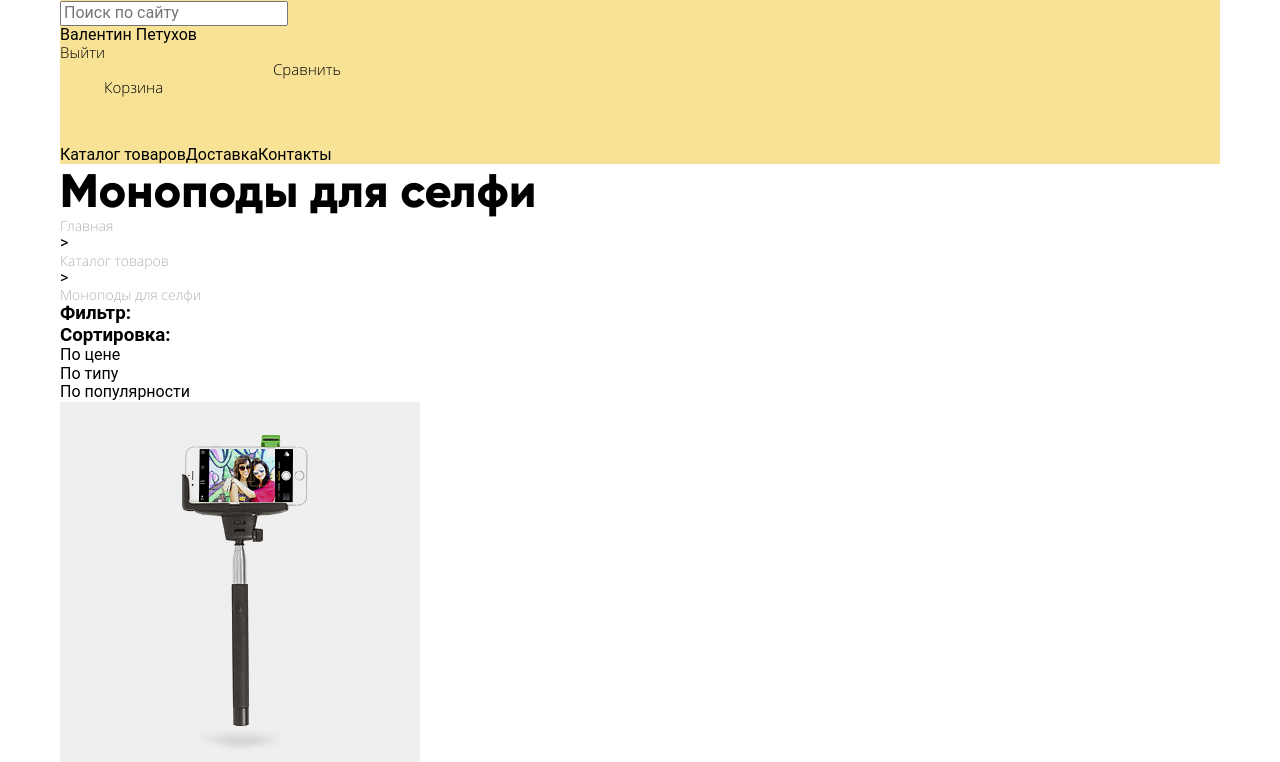
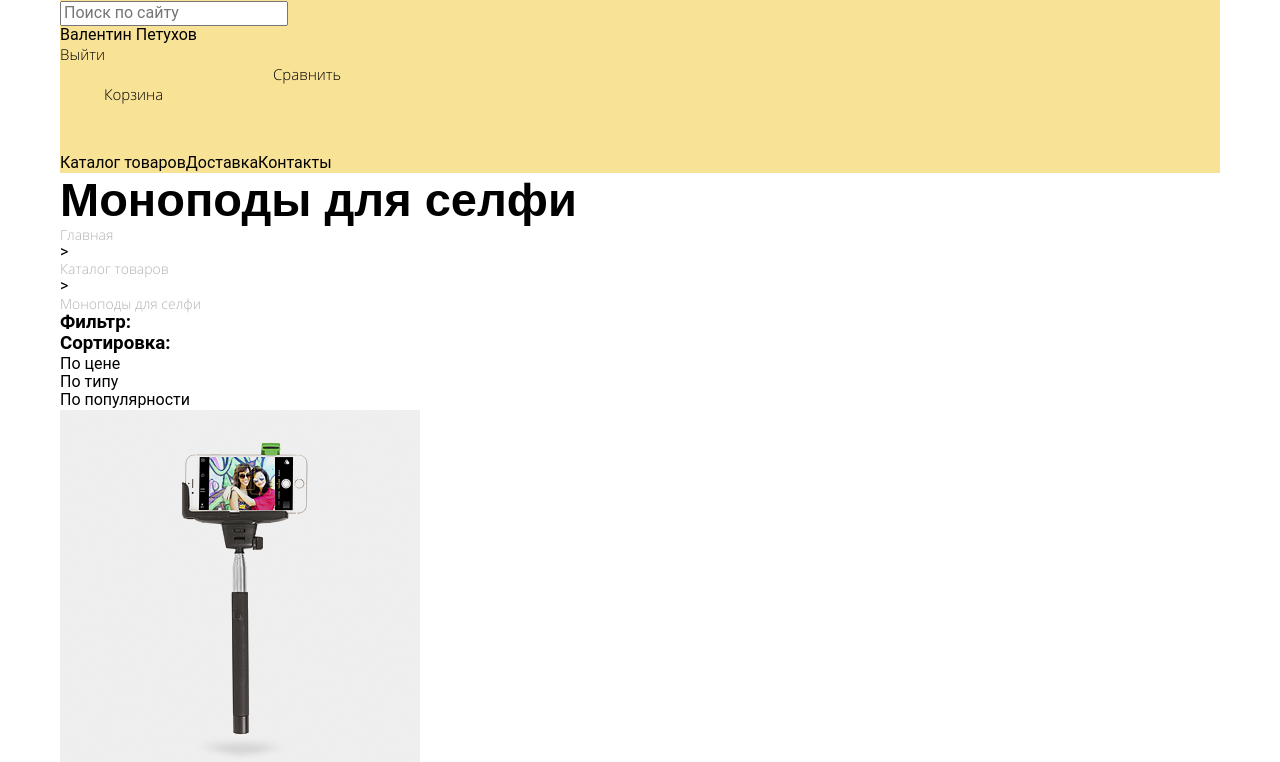
Before and after one commit to gilodo/1488001-device-28, a plain HTML site: page catalogue.html in a window 1280 px wide. Shown: the part 38-800 px from the top of the page. Drawn offline with Linux system fonts and the light colour scheme.

Commit message:
Исправлены ошибки со шрифтами

```diff
--- a/css/styles.css
+++ b/css/styles.css
@@ -1,30 +1,30 @@
 /* ПОДКЛЮЧЕНИЕ ШРИФТОВ */
 
 @font-face {
-    font-family: "Gilroy Extra Bold";
-    src: url("/fonts/gilroyextrabold.woff2") format("woff2"),
-         url("/fonts/gilroyextrabold.woff") format("woff");
-    font-weight: 900;
+    font-family: "Gilroy";
+    src: url("../fonts/gilroyextrabold.woff2") format("woff2"),
+         url("../fonts/gilroyextrabold.woff") format("woff");
+    font-weight: 800;
 }
 
 @font-face {
-    font-family: "Gilroy Light";
-    src: url("/fonts/gilroylight.woff2") format("woff2"),
-         url("/fonts/gilroylight.woff") format("woff");
+    font-family: "Gilroy";
+    src: url("../fonts/gilroylight.woff2") format("woff2"),
+         url("../fonts/gilroylight.woff") format("woff");
     font-weight: 300;
 }
 
 @font-face {
     font-family: "Open Sans";
-    src: url("/fonts/opensans.woff2") format("woff2"),
-         url("/fonts/opensans.woff") format("woff");
+    src: url("../fonts/opensans.woff2") format("woff2"),
+         url("../fonts/opensans.woff") format("woff");
     font-weight: 400;
 }
 
 @font-face {
-    font-family: "Open Sans Light";
-    src: url("/fonts/opensanslight.woff2") format("woff2"),
-         url("/fonts/opensanslight.woff") format("woff");
+    font-family: "Open Sans";
+    src: url("../fonts/opensanslight.woff2") format("woff2"),
+         url("../fonts/opensanslight.woff") format("woff");
     font-weight: 300;
 }
 
@@ -107,8 +107,10 @@ header {
 }
 
 .enter, .exit, .compare, .basket {
-    font-family: "Open Sans Light", Arial, Helvetica, sans-serif;
+    font-family: "Open Sans", Arial, Helvetica, sans-serif;
     font-size: 15px;
+    font-weight: 300;
+    line-height: 20px;
 }
 
 .enter {
@@ -170,7 +172,7 @@ header {
     display: grid;
     grid-template-columns: 473px 560px;
     column-gap: 127px;
-    grid-template-rows: auto, auto;
+    grid-template-rows: auto auto;
 }
 
 .about__line {
@@ -378,12 +380,14 @@ form {
 /******************************************** СТРАНИЦА КАТАЛОГА *********************************/
 .sticks h2 {
     font-family: "Gilroy Extra Bold", Arial, Helvetica, sans-serif;
+    font-weight: 800;
     font-size: 47px;
     color: var(--basic-black);
 }
 
 .breadcrumbs__item a {
-    font-family: "Open Sans Light", Arial, Helvetica, sans-serif;
+    font-family: "Open Sans", Arial, Helvetica, sans-serif;
+    font-weight: 300;
     font-size: 14px;
     opacity: 0.3;
     color: var(--basic-black);
@@ -394,14 +398,14 @@ form {
 }
 
 legend {
-    font-family: "Gilroy Extra Bold", Arial, Helvetica, sans-serif;
+    font-family: "Gilroy", Arial, Helvetica, sans-serif;
     font-weight: 700;
     font-size: 14px;
     color: var(--basic-black);
 }
 
 label {
-    font-family: "Open Sans Light", Arial, Helvetica, sans-serif;
+    font-family: "Open Sans", Arial, Helvetica, sans-serif;
     font-weight: 400;
     font-size: 14px;
     color: var(--basic-black);
```
